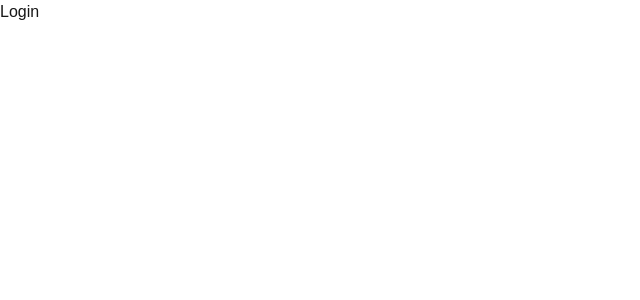
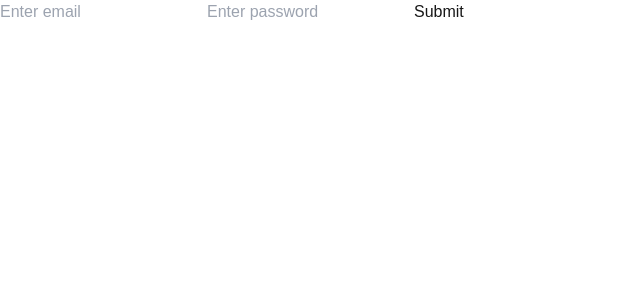
Before and after one commit to NabilRaiyan/Next-js-practice, a Next.js app in the folder telemedicine-next/client/: page /auth/login in a window 1280 px wide. Shown: the top 300 px of the page, without its empty margins (0-640 px from the left). Built offline with nearby package versions, Linux system fonts and the light colour scheme.

Commit message:
creatign react hook form

```diff
--- a/telemedicine-next/client/app/auth/login/page.tsx
+++ b/telemedicine-next/client/app/auth/login/page.tsx
@@ -6,6 +6,8 @@ import {useForm} from 'react-hook-form';
 import axios from 'axios';
 
 export default function Login() {
+
+  const {register, handleSubmit, formState: {errors}, reset} = useForm();
 
   // doctor interface
   interface Doctor {
@@ -27,38 +29,40 @@ export default function Login() {
 
 
     // handle login
-  async function handleLogin() {
-    try {
-      const loginData = {
-        u_email: 'fatima@gmail.com',
-        u_password: 'qwerty123',
-      };
-      const response = await axios.post('http://localhost:3000/users/login', loginData, {
-        withCredentials: true, // Include credentials in login request
-      });
-      const data = response.data.doctor;
-      setDoctorData(data);
-      setDoctorId(data.d_id);
-      console.log(doctorId);
-      console.log(data);
-    } catch (error) {
-      console.log(error);
-    }
-  }
+  // async function handleLogin() {
+  //   try {
+  //     const loginData = {
+  //       u_email: 'fatima@gmail.com',
+  //       u_password: 'qwerty123',
+  //     };
+  //     const response = await axios.post('http://localhost:3000/users/login', loginData, {
+  //       withCredentials: true, // Include credentials in login request
+  //     });
+  //     const data = response.data.doctor;
+  //     setDoctorData(data);
+  //     setDoctorId(data.d_id);
+  //     console.log(doctorId);
+  //     console.log(data);
+  //   } catch (error) {
+  //     console.log(error);
+  //   }
+  // }
 
   // rendering doc info
   return (
     <div>
-      <button onClick={handleLogin}>Login</button>
-      {doctorData && (
-        <div>
-          <h2>Doctor Information</h2>
-          <p><strong>Name:</strong> {doctorData.d_name}</p>
-          <p><strong>Chamber Address:</strong> {doctorData.d_chamber_address}</p>
-          <p><strong>Specialization:</strong> {doctorData.d_specialize}</p>
-        </div>
-      )}
+        <form onSubmit={
+          handleSubmit((data)=>{
+            console.log(data)
+          })
+        }>
+          <input {...register('email')} placeholder='Enter email' />
+          {errors.email && <p className="error">{errors.email.message}</p>}
 
+          <input {...register('password')} placeholder='Enter password' type='password' />
+          <input type='submit' />
+
+        </form>
     </div>
   );
 }
```
